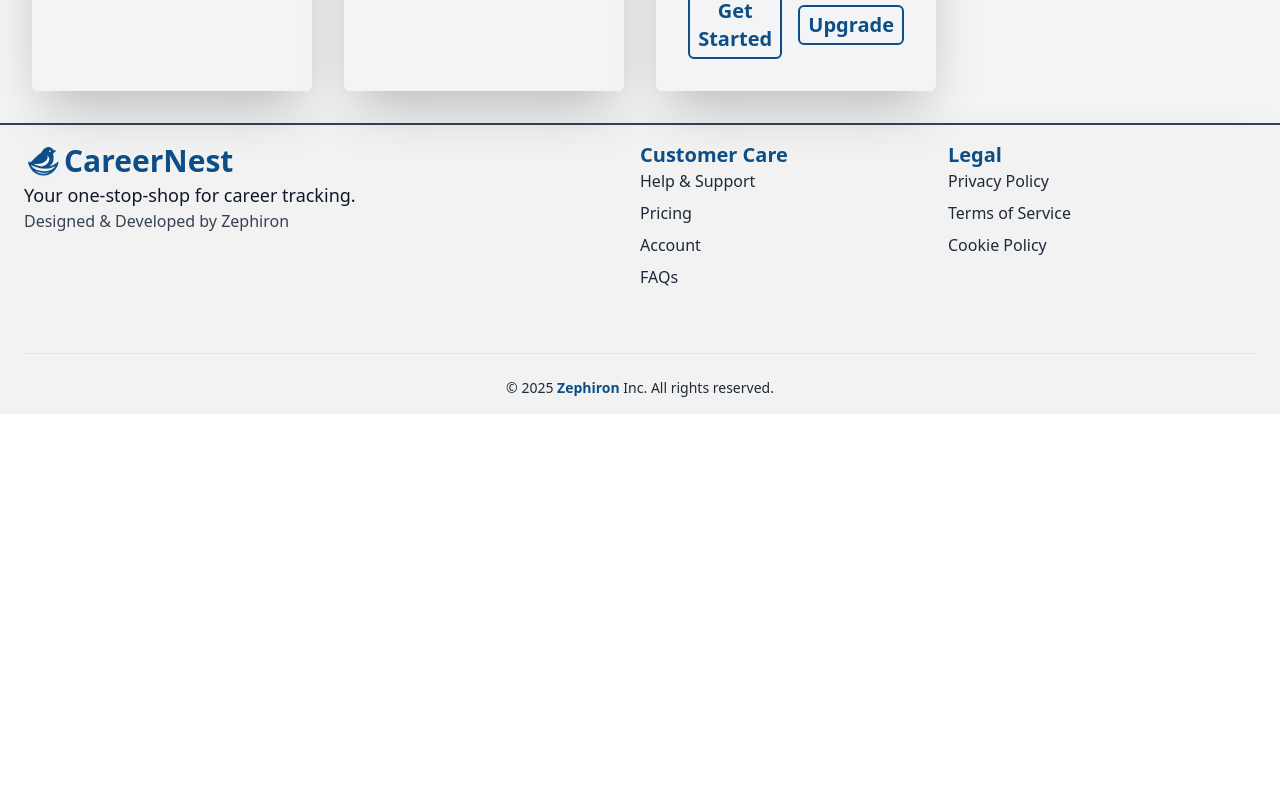
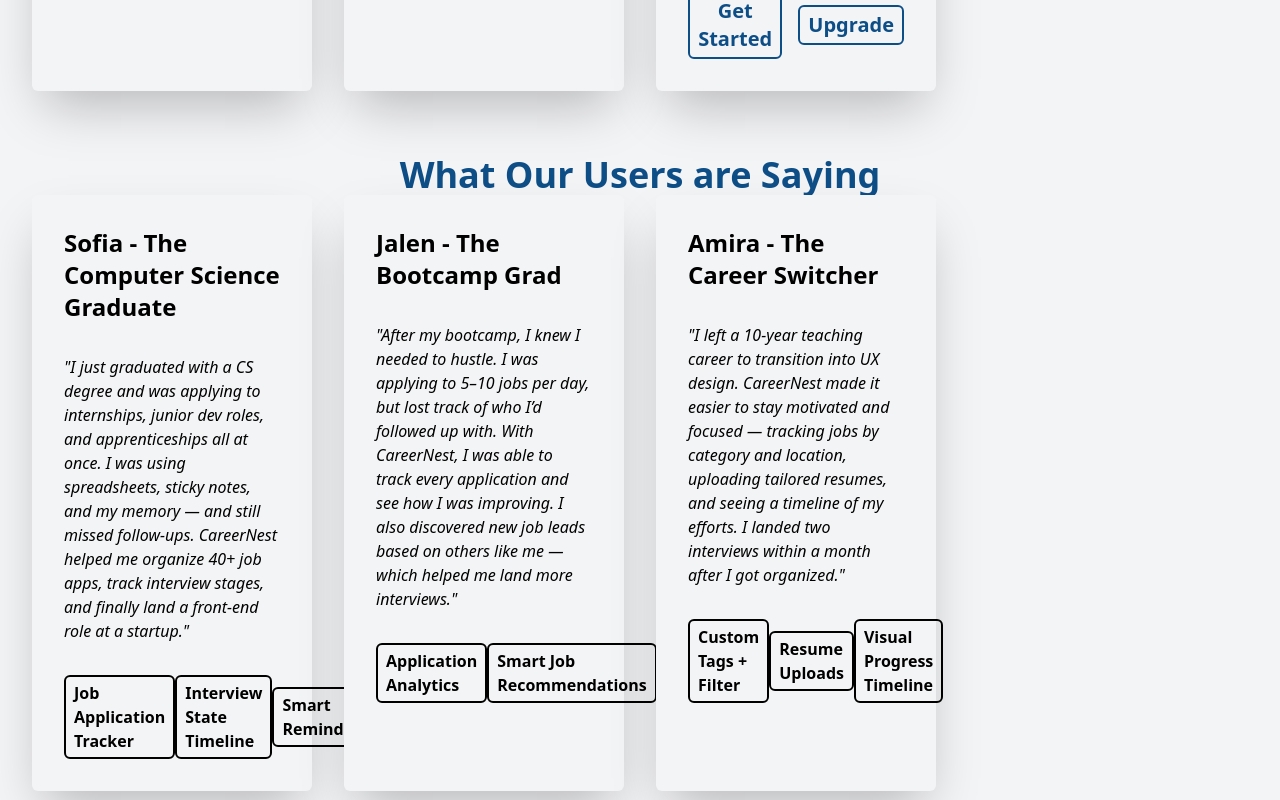
Before and after one commit to samidmunir/Zephiron, a React (Vite) app in the folder Projects/career-nest/client/: page / in a window 1280 px wide. Shown: the part 2760-3560 px from the top of the page. Before the commit the page ends 3174 px from the top, so only its background shows below. Built offline with nearby package versions, Linux system fonts and the light colour scheme.

Commit message:
Testimonials + TestimonialCard components for LandingPage complete

```diff
--- a/Projects/career-nest/client/src/components/PricingCard.tsx
+++ b/Projects/career-nest/client/src/components/PricingCard.tsx
@@ -59,19 +59,19 @@
         </div>
         <div className="flex items-center justify-center gap-4 mt-4">
           <button
-            className={`px-2 py-1 text-xl font-semibold border-2 rounded-md ${
+            className={`px-2 py-1 text-xl font-semibold border-2 rounded-md transition-all duration-1000 ${
               isDark
-                ? "border-[#46a8de] text-[#46a8de]"
-                : "border-[#0e4e87] text-[#0e4e87]"
+                ? "border-[#46a8de] text-[#46a8de] hover:bg-[#46a8de] hover:text-gray-100"
+                : "border-[#0e4e87] text-[#0e4e87] hover:bg-[#0e4e87] hover:text-gray-100"
             }`}
           >
             Get Started
           </button>
           <button
-            className={`px-2 py-1 text-xl font-semibold border-2 rounded-md ${
+            className={`px-2 py-1 text-xl font-semibold border-2 rounded-md transition-all duration-1000 ${
               isDark
-                ? "border-[#46a8de] text-[#46a8de]"
-                : "border-[#0e4e87] text-[#0e4e87]"
+                ? "border-[#46a8de] text-[#46a8de] hover:bg-[#46a8de] hover:text-gray-100"
+                : "border-[#0e4e87] text-[#0e4e87] hover:bg-[#0e4e87] hover:text-gray-100"
             }`}
           >
             Upgrade
--- /dev/null
+++ b/Projects/career-nest/client/src/components/TestimonialCard.tsx
@@ -0,0 +1,42 @@
+import { useTheme } from "../context/Theme";
+
+interface TestimonialCardProps {
+  id: number;
+  name: string;
+  title: string;
+  statement: string;
+  relavantFeatures: string[];
+}
+
+const TestimonialCard = (props: TestimonialCardProps) => {
+  const { theme } = useTheme();
+  const isDark = theme === "dark";
+
+  return (
+    <main
+      className={`rounded-md p-8 shadow-2xl w-full hover:scale-105 transition-all duration-1000 ${
+        isDark ? "bg-gray-900" : "bg-gray-100"
+      }`}
+    >
+      <section className="">
+        <div>
+          <h1 className="text-2xl font-bold">
+            {props.name} - {props.title}
+          </h1>
+        </div>
+        <div className="my-8">
+          <h2 className="text-md font-medium italic">"{props.statement}"</h2>
+        </div>
+        <div className="flex items-center justify-between">
+          {props.relavantFeatures.map((feature) => (
+            <p className="text-md font-semibold border-2 rounded-md px-2 py-1">
+              {feature}
+            </p>
+          ))}
+        </div>
+      </section>
+    </main>
+  );
+};
+
+export default TestimonialCard;
--- /dev/null
+++ b/Projects/career-nest/client/src/components/Testimonials.tsx
@@ -0,0 +1,76 @@
+import { useTheme } from "../context/Theme";
+import TestimonialCard from "./TestimonialCard";
+
+const testimonialsData = [
+  {
+    id: 0,
+    name: "Sofia",
+    title: "The Computer Science Graduate",
+    statement:
+      "I just graduated with a CS degree and was applying to internships, junior dev roles, and apprenticeships all at once. I was using spreadsheets, sticky notes, and my memory — and still missed follow-ups. CareerNest helped me organize 40+ job apps, track interview stages, and finally land a front-end role at a startup.",
+    relavantFeatures: [
+      "Job Application Tracker",
+      "Interview State Timeline",
+      "Smart Reminders",
+    ],
+  },
+  {
+    id: 1,
+    name: "Jalen",
+    title: "The Bootcamp Grad",
+    statement:
+      "After my bootcamp, I knew I needed to hustle. I was applying to 5–10 jobs per day, but lost track of who I’d followed up with. With CareerNest, I was able to track every application and see how I was improving. I also discovered new job leads based on others like me — which helped me land more interviews.",
+    relavantFeatures: [
+      "Application Analytics",
+      "Smart Job Recommendations",
+      "Resume Bank",
+    ],
+  },
+  {
+    id: 2,
+    name: "Amira",
+    title: "The Career Switcher",
+    statement:
+      "I left a 10-year teaching career to transition into UX design. CareerNest made it easier to stay motivated and focused — tracking jobs by category and location, uploading tailored resumes, and seeing a timeline of my efforts. I landed two interviews within a month after I got organized.",
+    relavantFeatures: [
+      "Custom Tags + Filter",
+      "Resume Uploads",
+      "Visual Progress Timeline",
+    ],
+  },
+];
+
+const Testimonials = () => {
+  const { theme } = useTheme();
+  const isDark = theme === "dark";
+
+  return (
+    <main
+      className={`w-full p-8 transition-all duration-1000 ${
+        isDark ? "bg-gray-800" : "bg-gray-100"
+      }`}
+    >
+      <h1
+        className={`text-4xl text-center font-semibold ${
+          isDark ? "text-[#46a8de]" : "text-[#0e4e87]"
+        }`}
+      >
+        What Our Users are Saying
+      </h1>
+      <section className="grid grid-cols-1 gap-8 md:grid-cols-2 lg:grid-cols-3 xl:grid-cols-4 2xl:grid-cols-5">
+        {testimonialsData.map((testimonial) => (
+          <TestimonialCard
+            key={testimonial.id}
+            id={testimonial.id}
+            name={testimonial.name}
+            title={testimonial.title}
+            statement={testimonial.statement}
+            relavantFeatures={testimonial.relavantFeatures}
+          />
+        ))}
+      </section>
+    </main>
+  );
+};
+
+export default Testimonials;
--- a/Projects/career-nest/client/src/pages/LandingPage.tsx
+++ b/Projects/career-nest/client/src/pages/LandingPage.tsx
@@ -1,6 +1,7 @@
 import Hero from "../components/Hero";
 import Features from "../components/Features";
 import Pricing from "../components/Pricing";
+import Testimonials from "../components/Testimonials";
 
 const LandingPage = () => {
   return (
@@ -8,6 +9,7 @@
       <Hero />
       <Features />
       <Pricing />
+      <Testimonials />
     </main>
   );
 };
```
